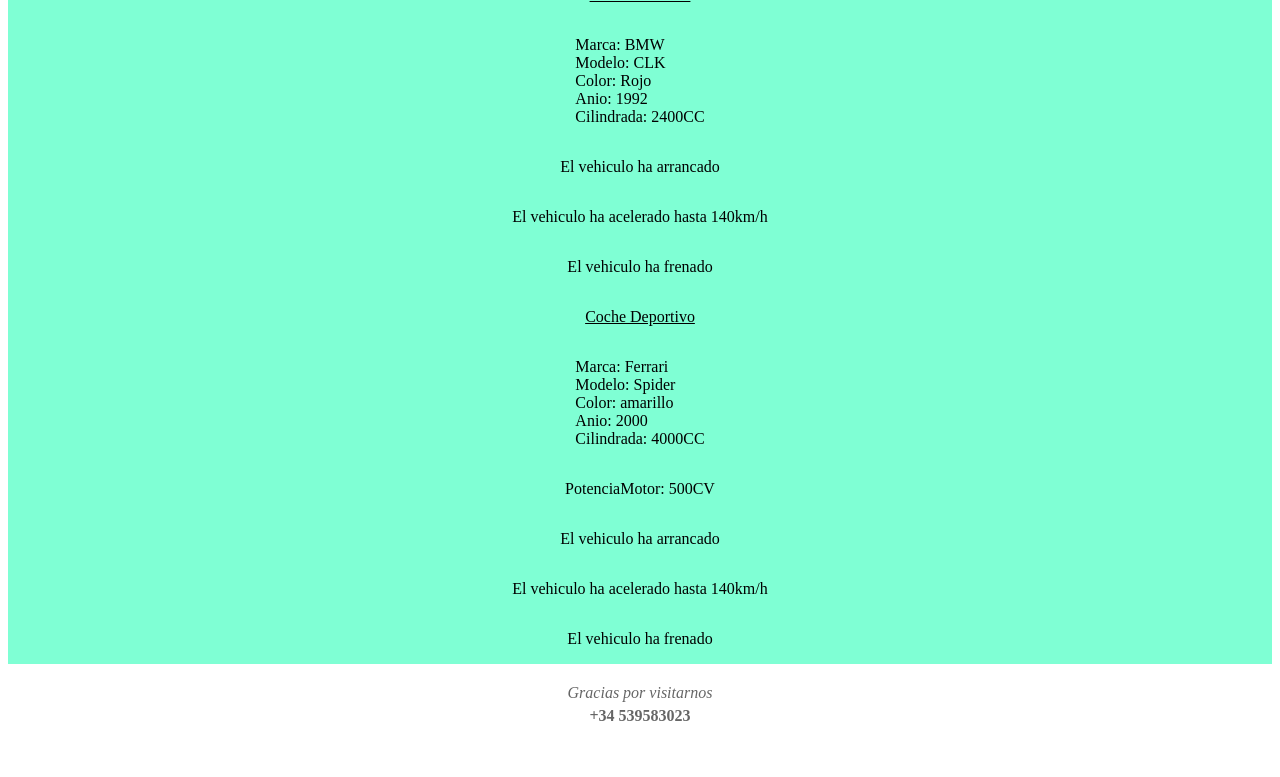
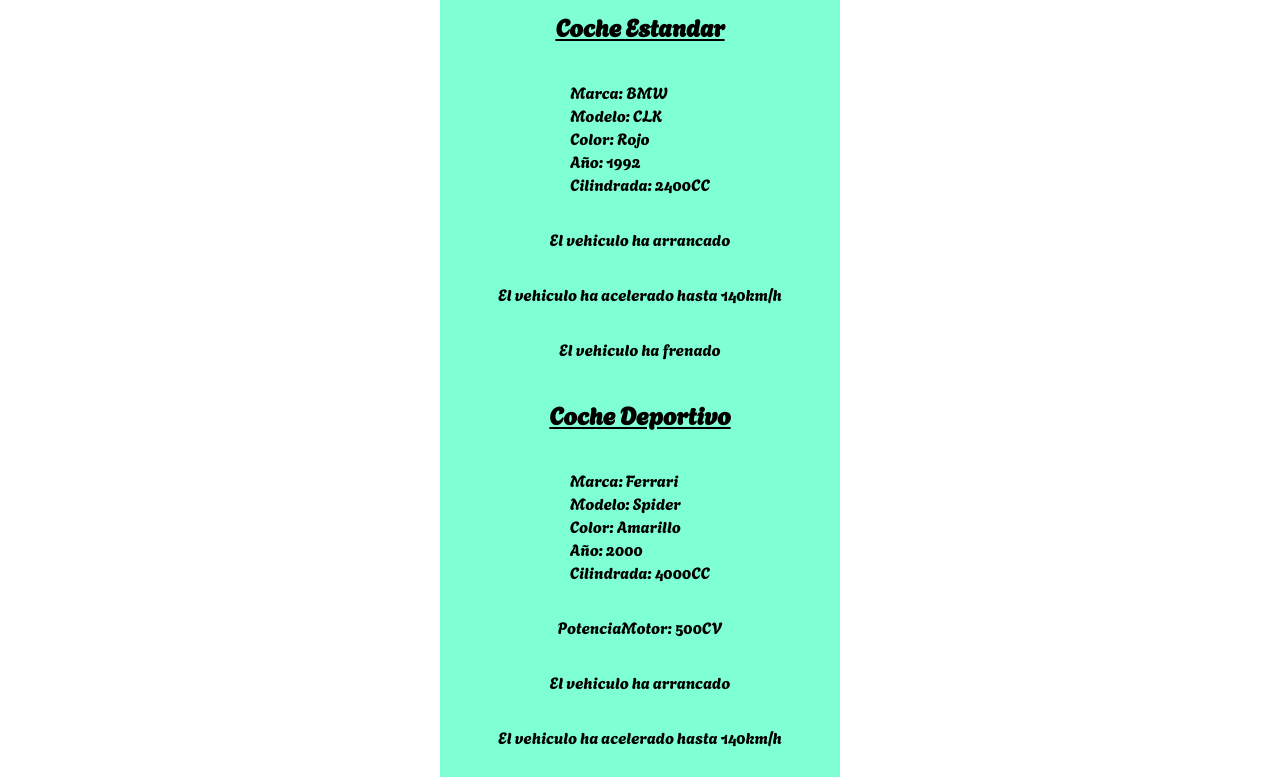
Before and after one commit to Daniel-Carril-Miranda/EXAMEN_DWEC-DIW, a plain HTML site: page index.html in a window 1280 px wide. Shown: the part 87-864 px from the top of the page. Before the commit the page ends 832 px from the top, so only its background shows below. Drawn offline with Linux system fonts and the light colour scheme.

Commit message:
Importo fuente y la utilizo en todo el body

```diff
--- a/index.html
+++ b/index.html
@@ -5,7 +5,7 @@
     <meta name="viewport" content="width=device-width, initial-scale=1.0">
     <title>DanielCarril_Examen</title>
     <link rel="stylesheet" href="stytles/style.css" type="text/css">
-    <link rel="favicon" href="favicon.ico" type="x/ico">
+    <link rel="favicon" href="favicon.ico" type="x-ico">
 </head>
 <body>
     <header>
@@ -15,8 +15,8 @@
 
     </main>
     <footer>
-        <i>Gracias por visitarnos</i>
-        <b>+34 539583023</b>
+        <i>Gracias por visitarnos</i> <!-- Cursiva -->
+        <b>+34 539583023</b> <!-- Negrita -->
     </footer>
     <script src="scripts/main.js" type="module"></script> <!-- Con el Type module puedo hacer exports e imports -->
 </body>
--- a/scripts/main.js
+++ b/scripts/main.js
@@ -14,7 +14,7 @@
 
 // instancio un objeto vehículo usando la clase vehiculo
 const coche1 = new vehiculo("BMW", "CLK", "Rojo", 1992, 2400);
-imprimir(`<u>Coche Estandar</u>`)
+imprimir(`<h2><u>Coche Estandar</u></h2>`)
 coche1.mostrarDatos();
 coche1.arrancar();
 coche1.acelerar(140);
@@ -39,8 +39,8 @@
 // ---------------------------------------------------
 
 // instancio un objeto automovilDeportivo
-const deportivo1 = new autoDeportivo("Ferrari", "Spider", "amarillo", 2000, 4000, 500);
-imprimir(`<u>Coche Deportivo</u>`)
+const deportivo1 = new autoDeportivo("Ferrari", "Spider", "Amarillo", 2000, 4000, 500);
+imprimir(`<h2><u>Coche Deportivo</u></h2>`)
 deportivo1.mostrarDatos();
 deportivo1.arrancar();
 deportivo1.acelerar(140);
--- a/scripts/vehiculos.js
+++ b/scripts/vehiculos.js
@@ -52,7 +52,7 @@
     Marca: ${this.#marca} <br>
     Modelo: ${this.#modelo} <br>
     Color: ${this.color} <br>
-    Anio: ${this.anio} <br>
+    Año: ${this.anio} <br>
     Cilindrada: ${this.cilindrada}CC <br>
     `
     imprimir(datos);
--- a/stytles/style.css
+++ b/stytles/style.css
@@ -1,19 +1,29 @@
+@font-face {
+    font-family: "agbalumo";
+    src: url("/assets/fonts/Agbalumo-Regular.ttf") format(truetype);
+}
 *{
     box-sizing: border-box;
 }
 body{
-
+    display: flex;
+    flex-direction: column;
+    align-items: center;
+    justify-content: center;
+    font-family: agbalumo;
 }
 h1{
     letter-spacing: 2px; /* c)letter-spacing: deja separación entre letras */
-    margin: 10px;  /* c) Margenes: Controla al la distancia entre el contenido y su borde */
+    margin: 10px;  /* c) Margenes: Controla la distancia entre el contenido y su borde */
     text-align: center;
 }
 main{
     display: flex;
     flex-direction: column;
     align-items: center;
+    justify-content: center;
     background-color: aquamarine ;
+    width: 50vh;
 }
 footer{
     opacity: .6;
```
Also changed, not shown: 1 other file.
